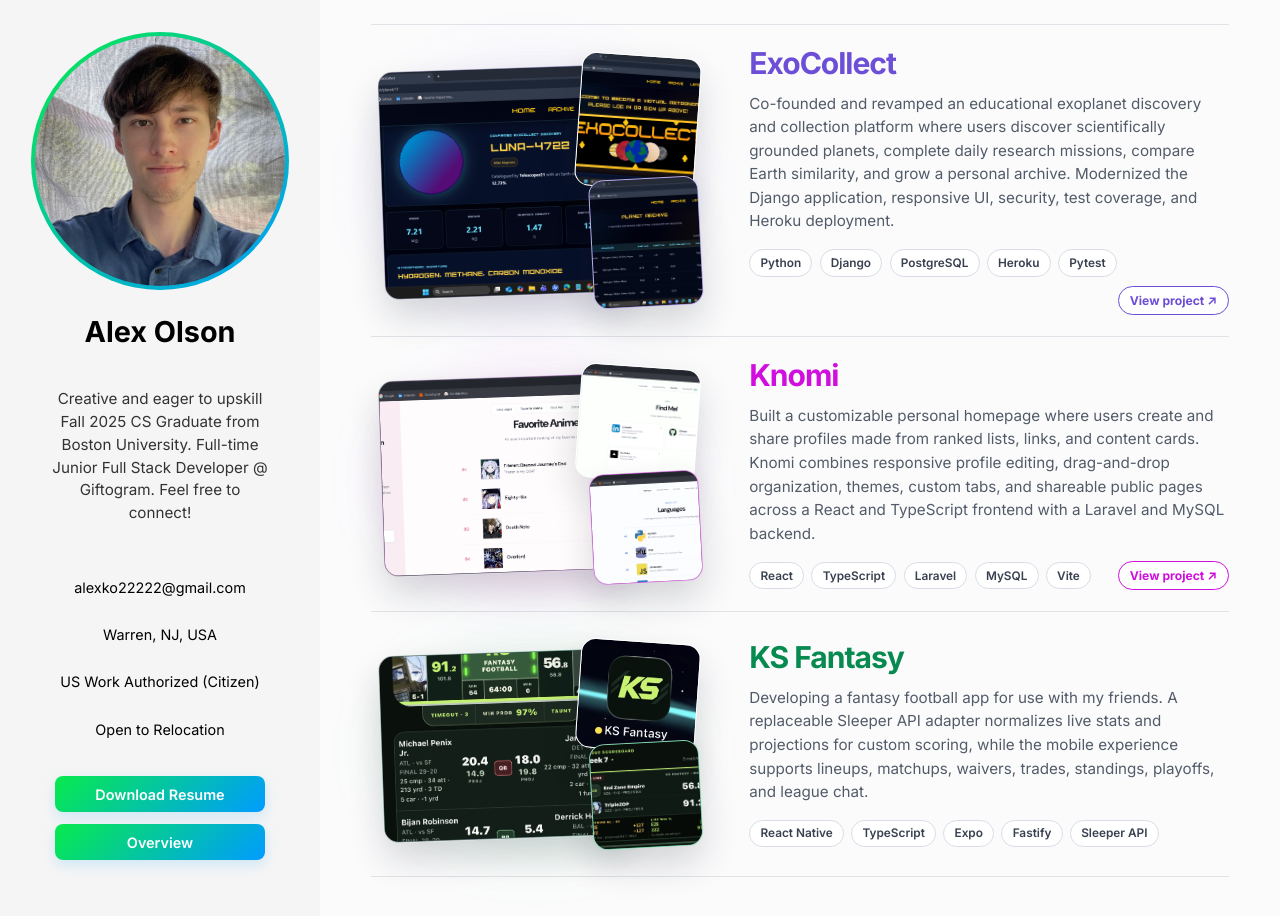
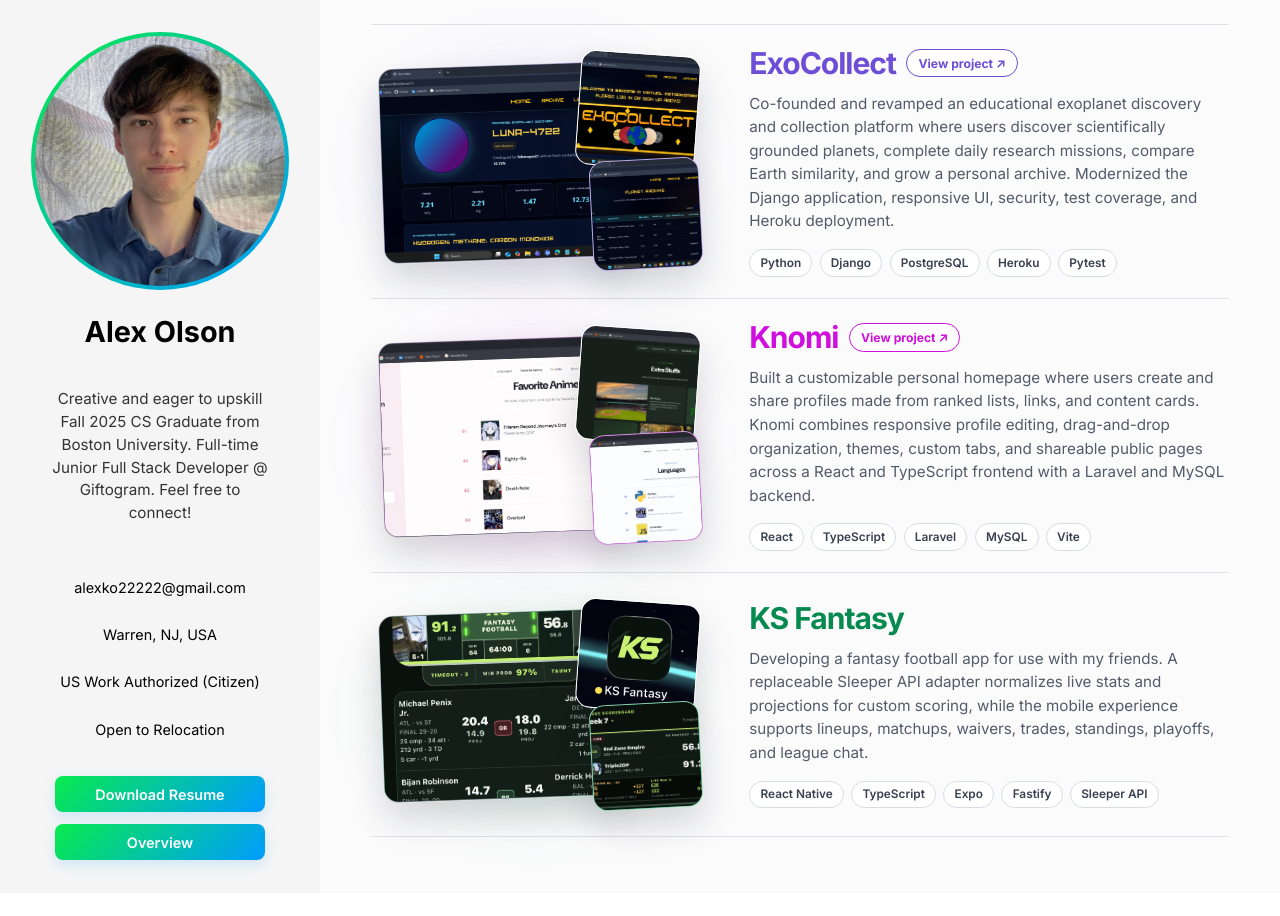
Before and after one commit to alexko22/portfolio-page, a React (Vite) app: page /projects in a window 1280 px wide. Shown: the top 916 px of the page. After the commit the page ends 893 px from the top, so only its background shows below. Built offline with nearby package versions, Linux system fonts and the light colour scheme.

Commit message:
Refine project links and Knomi collage

```diff
--- a/src/pages/Projects.tsx
+++ b/src/pages/Projects.tsx
@@ -7,7 +7,11 @@ interface Project {
     titleColor: string;
     description: string;
     technologies: string[];
-    images?: [string?, string?, string?];
+    images?: {
+        main?: string;
+        topRight?: string;
+        bottomRight?: string;
+    };
     projectUrl?: string;
     accent: string;
 }
@@ -19,11 +23,11 @@ const projects: Project[] = [
         description:
             "Co-founded and revamped an educational exoplanet discovery and collection platform where users discover scientifically grounded planets, complete daily research missions, compare Earth similarity, and grow a personal archive. Modernized the Django application, responsive UI, security, test coverage, and Heroku deployment.",
         technologies: ["Python", "Django", "PostgreSQL", "Heroku", "Pytest"],
-        images: [
-            "/project-images/exo1.png",
-            "/project-images/exo2.png",
-            "/project-images/exo3.png",
-        ],
+        images: {
+            main: "/project-images/exo1.png",
+            topRight: "/project-images/exo2.png",
+            bottomRight: "/project-images/exo3.png",
+        },
         projectUrl: "https://exocollect.org",
         accent: "#7657e6",
     },
@@ -33,11 +37,11 @@ const projects: Project[] = [
         description:
             "Built a customizable personal homepage where users create and share profiles made from ranked lists, links, and content cards. Knomi combines responsive profile editing, drag-and-drop organization, themes, custom tabs, and shareable public pages across a React and TypeScript frontend with a Laravel and MySQL backend.",
         technologies: ["React", "TypeScript", "Laravel", "MySQL", "Vite"],
-        images: [
-            "/project-images/knomi2.png",
-            "/project-images/knomi3.png",
-            "/project-images/knomi1.png",
-        ],
+        images: {
+            main: "/project-images/knomi2.png",
+            topRight: "/project-images/knomi4.png",
+            bottomRight: "/project-images/knomi1.png",
+        },
         projectUrl: "https://knomi.gg/alexko",
         accent: "#d00fde",
     },
@@ -47,11 +51,11 @@ const projects: Project[] = [
         description:
             "Developing a fantasy football app for use with my friends. A replaceable Sleeper API adapter normalizes live stats and projections for custom scoring, while the mobile experience supports lineups, matchups, waivers, trades, standings, playoffs, and league chat.",
         technologies: ["React Native", "TypeScript", "Expo", "Fastify", "Sleeper API"],
-        images: [
-            "/project-images/fantasy1.png",
-            "/project-images/fantasy2.png",
-            "/project-images/fantasy4.png",
-        ],
+        images: {
+            main: "/project-images/fantasy1.png",
+            topRight: "/project-images/fantasy2.png",
+            bottomRight: "/project-images/fantasy4.png",
+        },
         accent: "#08b95f",
     },
 ];
@@ -79,8 +83,8 @@ const Projects = () => {
                                     tabIndex={0}
                                     aria-label={`${project.title} primary project screenshot`}
                                 >
-                                    {project.images?.[0] ? (
-                                        <img src={project.images[0]} alt="" />
+                                    {project.images?.main ? (
+                                        <img src={project.images.main} alt="" />
                                     ) : (
                                         <>
                                             <span className="collage-number">{String(index + 1).padStart(2, "0")}</span>
@@ -94,8 +98,8 @@ const Projects = () => {
                                     tabIndex={0}
                                     aria-label={`${project.title} secondary project screenshot`}
                                 >
-                                    {project.images?.[1] ? (
-                                        <img src={project.images[1]} alt="" />
+                                    {project.images?.topRight ? (
+                                        <img src={project.images.topRight} alt="" />
                                     ) : (
                                         <div className="collage-lines" aria-hidden="true">
                                             <span />
@@ -110,8 +114,8 @@ const Projects = () => {
                                     tabIndex={0}
                                     aria-label={`${project.title} detail project screenshot`}
                                 >
-                                    {project.images?.[2] ? (
-                                        <img src={project.images[2]} alt="" />
+                                    {project.images?.bottomRight ? (
+                                        <img src={project.images.bottomRight} alt="" />
                                     ) : (
                                         <div className="collage-grid" aria-hidden="true">
                                             <span />
@@ -124,15 +128,8 @@ const Projects = () => {
                             </div>
 
                             <div className="project-details">
-                                <h2 style={{ color: project.titleColor }}>{project.title}</h2>
-                                <p className="project-description">{project.description}</p>
-
-                                <div className="project-meta-row">
-                                    <ul className="technology-list" aria-label={`${project.title} technologies`}>
-                                        {project.technologies.map((technology) => (
-                                            <li key={technology}>{technology}</li>
-                                        ))}
-                                    </ul>
+                                <div className="project-title-row">
+                                    <h2 style={{ color: project.titleColor }}>{project.title}</h2>
                                     {project.projectUrl && (
                                         <a
                                             className="project-link"
@@ -145,6 +142,13 @@ const Projects = () => {
                                         </a>
                                     )}
                                 </div>
+                                <p className="project-description">{project.description}</p>
+
+                                <ul className="technology-list" aria-label={`${project.title} technologies`}>
+                                    {project.technologies.map((technology) => (
+                                        <li key={technology}>{technology}</li>
+                                    ))}
+                                </ul>
                             </div>
                         </article>
                     ))}
--- a/src/styles/Projects.css
+++ b/src/styles/Projects.css
@@ -221,7 +221,15 @@
     align-items: flex-start;
 }
 
-.project-details h2 {
+.project-title-row {
+    display: flex;
+    flex-wrap: wrap;
+    align-items: center;
+    gap: 0.65rem;
+    width: 100%;
+}
+
+.project-title-row h2 {
     margin: 0;
     color: #111827;
     font-size: clamp(1.4rem, 2.35vw, 2rem);
@@ -256,17 +264,8 @@
     font-weight: 600;
 }
 
-.project-meta-row {
-    display: flex;
-    flex-wrap: wrap;
-    align-items: center;
-    gap: 0.6rem 1rem;
-    width: 100%;
-}
-
 .project-link {
     flex: 0 0 auto;
-    margin-left: auto;
     padding: 0.36rem 0.7rem;
     border: 1px solid currentColor;
     border-radius: 999px;
@@ -355,9 +354,6 @@
         width: min(100%, 340px);
     }
 
-    .project-link {
-        margin-left: 0;
-    }
 }
 
 @media (prefers-reduced-motion: reduce) {
```
Also changed, not shown: public/project-images/knomi4.png (added).
